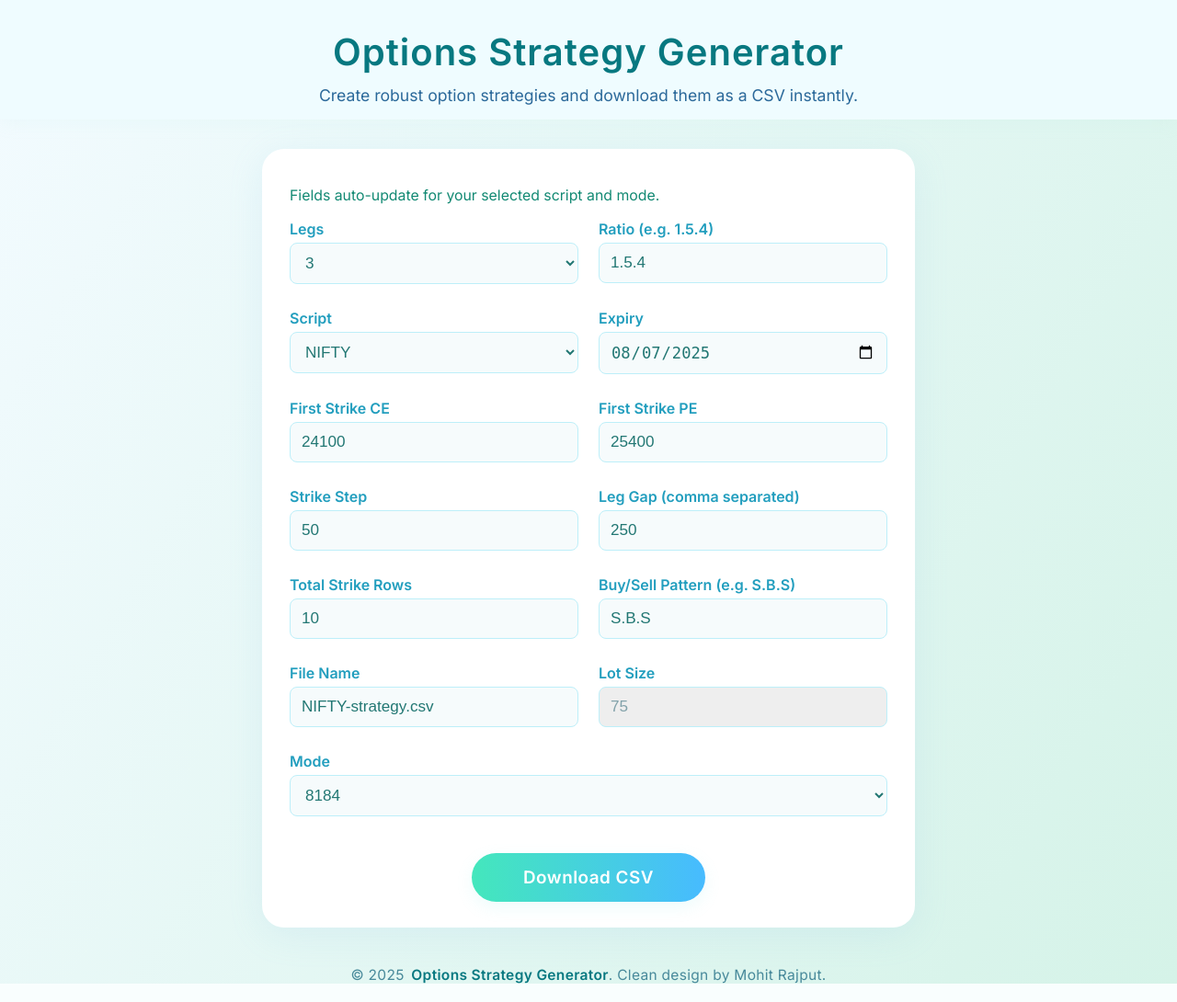
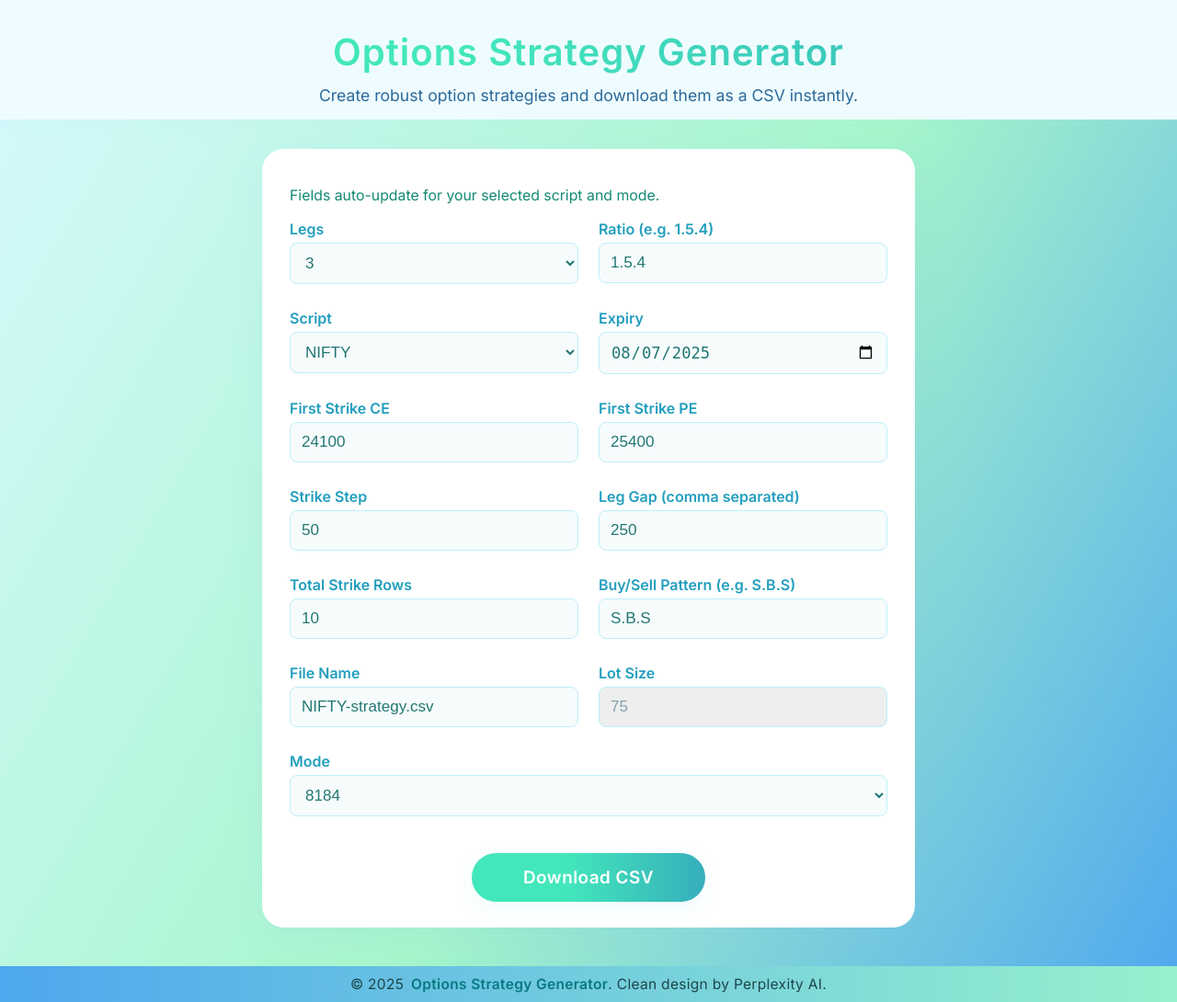
Before and after one commit to mohitrajput9800/Optionstrategy, a Flask app: page / in a window 1280 px wide. Shown: the whole page at 92% size. Run offline with Flask 3, Linux system fonts and the light colour scheme.

Commit message:
Update form.html

```diff
--- a/templates/form.html
+++ b/templates/form.html
@@ -7,7 +7,7 @@
   <link href="https://fonts.googleapis.com/css?family=Inter:400,600&display=swap" rel="stylesheet">
   <style>
     body {
-      background: linear-gradient(120deg, #f3fbff 0%, #d5f3e8 100%);
+      background: linear-gradient(120deg, #d7f9ff 0%, #a6f6cb 55%, #4fa7ee 100%);
       font-family: 'Inter', Arial, sans-serif;
       margin: 0;
       min-height: 100vh;
@@ -15,25 +15,55 @@
       position: relative;
       overflow-x: hidden;
     }
-    .watermark {
+    .watermark-bg {
       position: fixed;
-      left: 0; top: 0;
-      width: 100vw; height: 100vh;
+      inset: 0;
       z-index: 0;
       pointer-events: none;
-      display: flex;
-      align-items: center;
-      justify-content: center;
-      font-size: 7vw;
-      color: #117883;
-      opacity: 0.5;
-      font-weight: 900;
-      font-family: 'Inter', Arial, sans-serif;
-      letter-spacing: 0.27em;
       user-select: none;
+      opacity: 0.13;
+      background: repeating-linear-gradient(
+        60deg,
+        transparent 0px 120px,
+        #b2e2ea0d 120px 128px,
+        transparent 128px 170px
+      );
+    }
+    .watermark-bg::before {
+      content: "Rajput   Rajput   Rajput   Rajput   Rajput   Rajput   Rajput ";
+      position: absolute;
+      top: 28px; left: 0; right: 0;
+      font-size: 2.1rem;
+      font-weight: 800;
+      font-family: 'Inter', Segoe UI, Arial, sans-serif;
+      text-align: center;
+      letter-spacing: 2em;
+      opacity: 0.21;
       white-space: nowrap;
-      transform: rotate(-20deg) scale(1.2);
-      text-shadow: 1px 2px 16px #d4eee3;
+      background: linear-gradient(90deg,#43e7bc 0%, #36aebb 100%);
+      background-clip: text;
+      -webkit-background-clip: text;
+      -webkit-text-fill-color: transparent;
+      pointer-events: none;
+      user-select: none;
+    }
+    .watermark-bg::after {
+      content: "Rajput   Rajput   Rajput   Rajput   Rajput";
+      position: absolute;
+      bottom: 28px; left: 0; right: 0;
+      font-size: 1.7rem;
+      font-weight: 700;
+      font-family: 'Inter', Segoe UI, Arial, sans-serif;
+      text-align: center;
+      letter-spacing: 1.5em;
+      opacity: 0.14;
+      white-space: nowrap;
+      background: linear-gradient(90deg,#b9efdb 5%,#2bb2f9 95%);
+      background-clip: text;
+      -webkit-background-clip: text;
+      -webkit-text-fill-color: transparent;
+      pointer-events: none;
+      user-select: none;
     }
     header {
       text-align: center;
@@ -49,6 +79,9 @@
       color: #077880;
       letter-spacing: 1px;
       font-weight: 700;
+      background: linear-gradient(90deg,#43e7bc 40%, #36aebb 100%);
+      background-clip:text;
+      -webkit-background-clip:text; -webkit-text-fill-color:transparent;
     }
     header p {
       font-size: 1.1rem;
@@ -111,7 +144,7 @@
       margin-top: 32px;
     }
     button {
-      background: linear-gradient(90deg, #44e7bc, #47bbff);
+      background: linear-gradient(90deg, #43e7bc 40%, #36aebb 100%);
       color: #fff;
       font-size: 1.18rem;
       font-family: inherit;
@@ -125,7 +158,7 @@
       transition: background 0.18s, transform 0.13s;
     }
     button:hover {
-      background: linear-gradient(90deg, #3fd4ae, #2bb2f9);
+      background: linear-gradient(90deg, #41d8be 30%, #158ced 90%);
       transform: translateY(-2px) scale(1.025);
     }
     .note {
@@ -136,12 +169,14 @@
     footer {
       text-align: center;
       font-size: 0.97rem;
-      color: #47899a;
+      background: linear-gradient(90deg,#4fa7ee 0%,#96f1cd 100%);
+      color: #1c464b;
       margin-top: 42px;
       letter-spacing: 0.3px;
       font-weight: 400;
       z-index: 2;
       position: relative;
+      padding:10px 0;
     }
     .brand {
       font-weight: 700;
@@ -151,18 +186,17 @@
     }
     @media (max-width: 700px){
       .container{padding:18px 2vw;}
-      .watermark {font-size: 13vw;}
+      .watermark-bg::before, .watermark-bg::after {font-size:1.2rem;letter-spacing:1em;}
     }
-    @media (max-width: 550px){
-      .row{flex-direction:column;}
-      .container{padding:12px 0;}
+    @media (max-width: 500px){
+      .container{padding:5px 0;}
       header h1{font-size:2rem;}
-      .watermark {font-size: 18vw;}
+      .watermark-bg::before, .watermark-bg::after {font-size:0.82rem;}
     }
   </style>
 </head>
 <body>
-<div class="watermark">Rajput</div>
+<div class="watermark-bg"></div>
 <header>
   <h1>Options Strategy Generator</h1>
   <p>Create robust option strategies and download them as a CSV instantly.</p>
@@ -170,7 +204,6 @@
 <div class="container">
   <form method="post" action="/generate">
     <div class="note">Fields auto-update for your selected script and mode.</div>
-
     <div class="row">
       <div class="col">
         <label for="legs">Legs</label>
@@ -257,10 +290,9 @@
   </form>
 </div>
 <footer>
-  &copy; 2025 <span class="brand">Options Strategy Generator</span>. Clean design by Mohit Rajput.
+  &copy; 2025 <span class="brand">Options Strategy Generator</span>. Clean design by Perplexity AI.
 </footer>
 <script>
-// Auto-fills strike fields based on script selection
 function updateStrikeFields() {
     const script = document.getElementById('script').value;
     let ce = 24100, pe = 25400;
```
